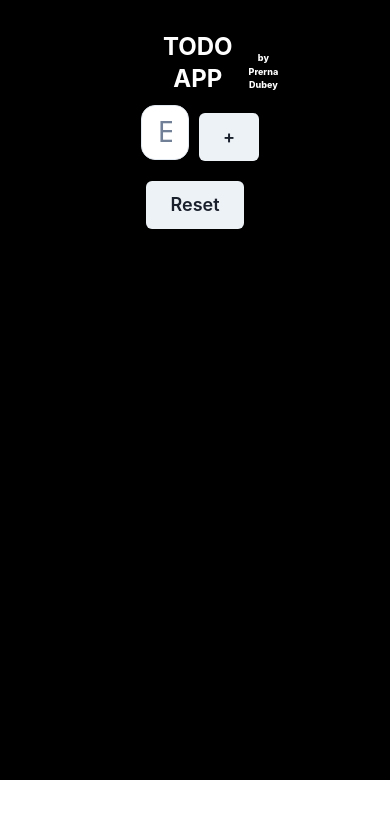
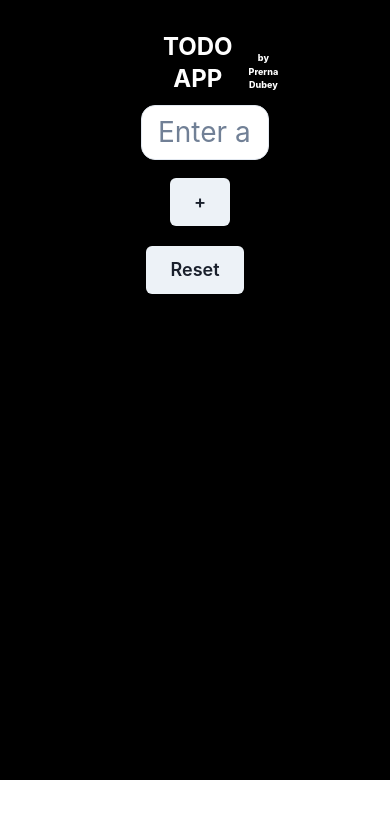
Before and after one commit to prerna1113/TodoApp, a React (Create React App) app in the folder todo-app/: page / in a window 390 px wide. Shown: the top 818 px of the page. Built offline with nearby package versions, Linux system fonts and the light colour scheme.

Commit message:
responsivness added

```diff
--- a/todo-app/src/Component/TodoApp.jsx
+++ b/todo-app/src/Component/TodoApp.jsx
@@ -51,8 +51,8 @@ function TodoApp() {
               e.target.reset();
             }}>
             <Box
-              style={{ display: "flex",
-               }}>
+                display={{ base: 'block', md: 'flex' }} // Stack on small screens, row on medium screens
+                alignItems={{ md: 'center' }}>
 
 
               <Input
```
